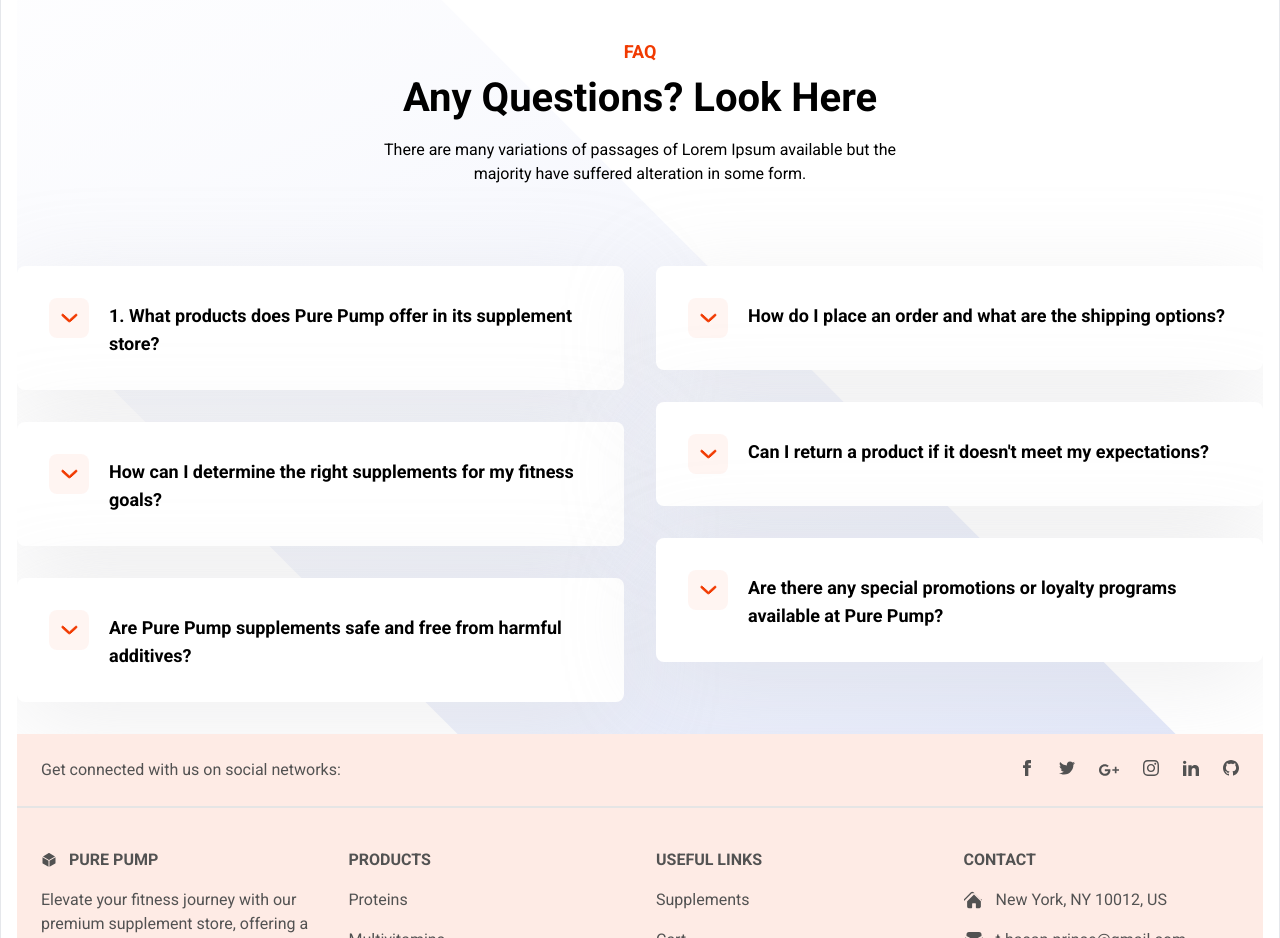
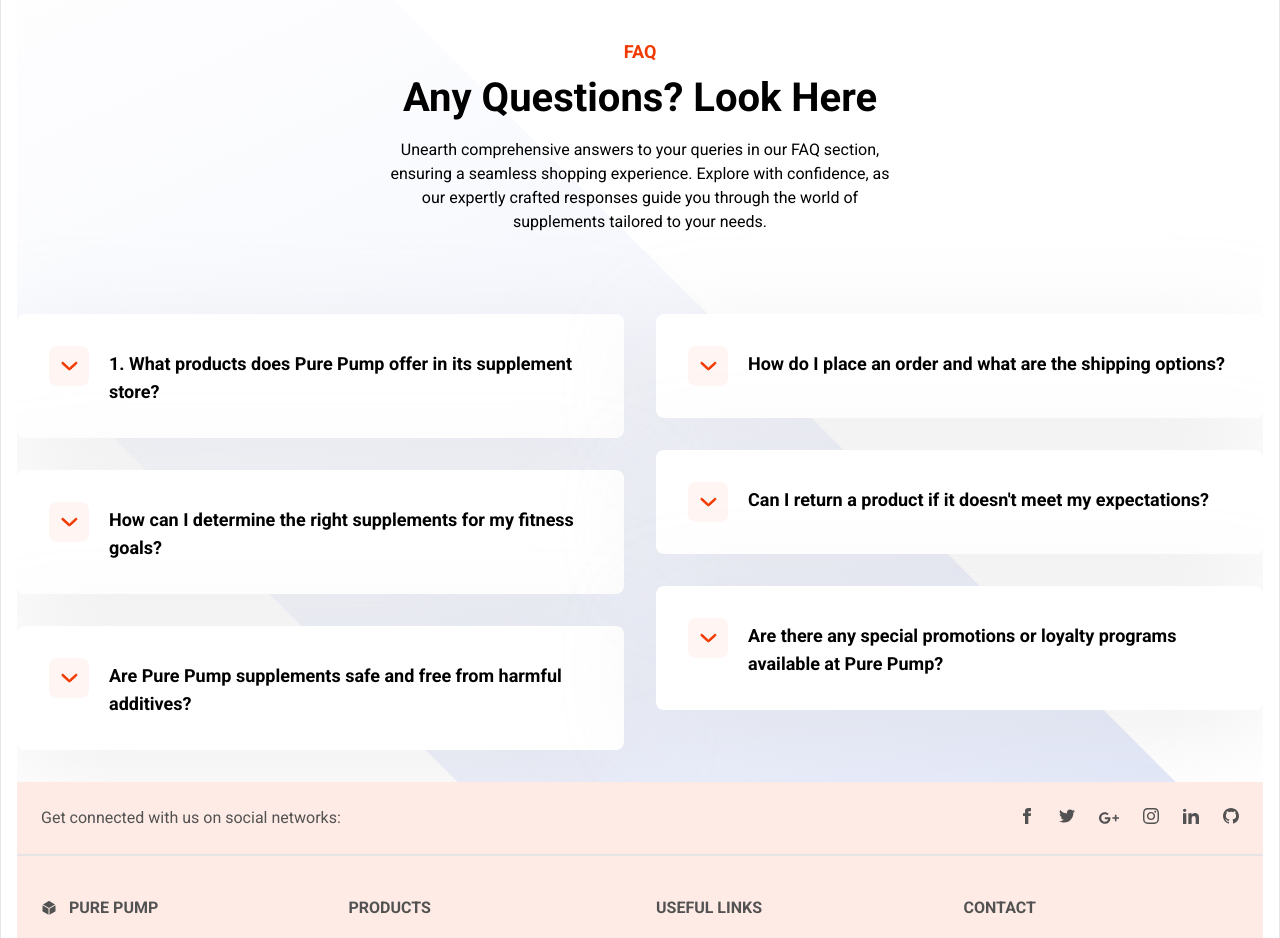
Before and after one commit to TanvirHasanPrince/pure-pump-supplement-store, a Next.js app: page / in a window 1280 px wide. Shown: the part 1820-2758 px from the top of the page. Built offline with nearby package versions, Linux system fonts and the light colour scheme; no server answers; the database is empty.

Commit message:
[Done]- FAQ modified

```diff
--- a/src/app/components/layout/FAQ.js
+++ b/src/app/components/layout/FAQ.js
@@ -15,8 +15,10 @@ const Accordion = () => {
                 Any Questions? Look Here
               </h2>
               <p className="text-base text-body-color dark:text-dark-6">
-                There are many variations of passages of Lorem Ipsum available
-                but the majority have suffered alteration in some form.
+                Unearth comprehensive answers to your queries in our FAQ
+                section, ensuring a seamless shopping experience. Explore with
+                confidence, as our expertly crafted responses guide you through
+                the world of supplements tailored to your needs.
               </p>
             </div>
           </div>
```
